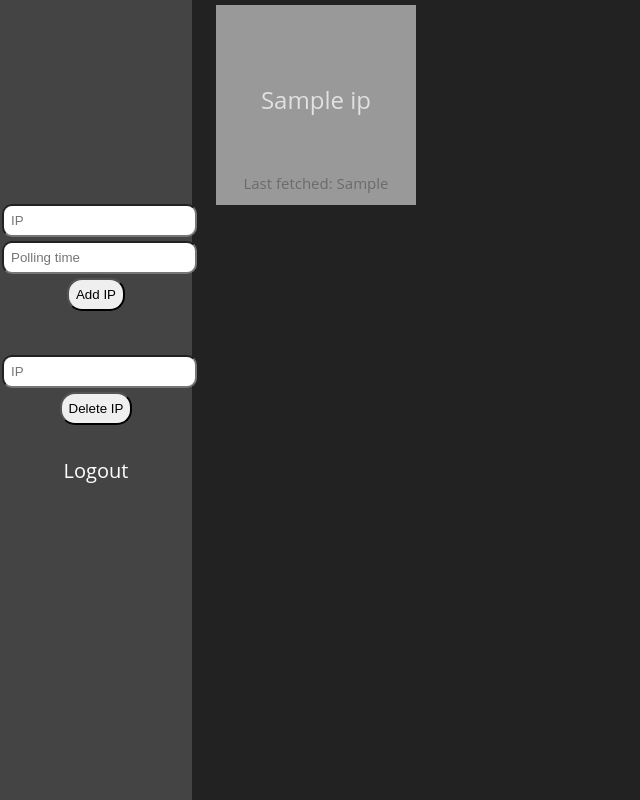
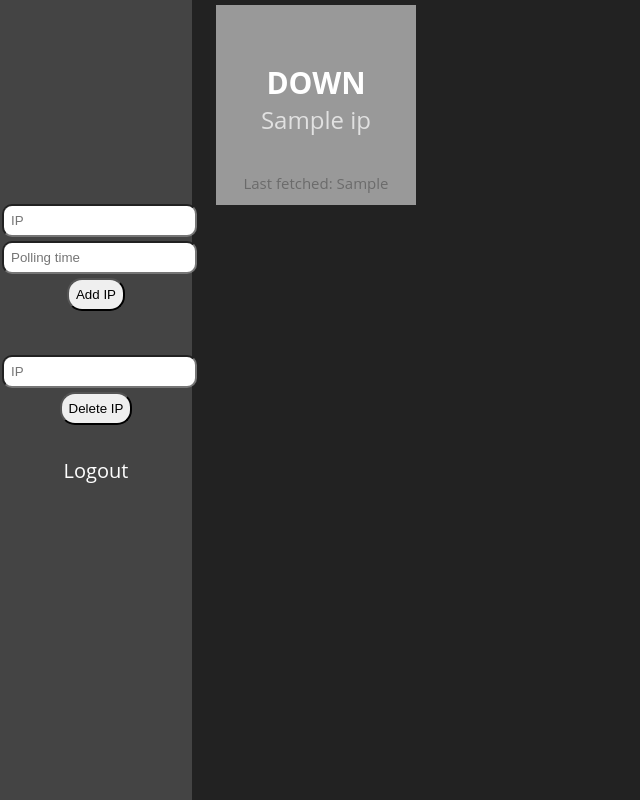
Before and after one commit to adiitya/frozen, a Django app: template dashboard/templates/dashboard/index.html in a window 1280 px wide. Shown: the whole page, without its empty margins (0-640 px from the left). Run offline with Django 3.2, Linux system fonts and the light colour scheme; the template is opened without the code that fills it: most values are stand-ins (such as "Sample title", 1, 10 or a date in 2020); some libraries are stand-ins or nearby versions.

Commit message:
Added UP, DOWN and UNAVAILABLE

```diff
--- a/dashboard/static/dashboard/js/script.js
+++ b/dashboard/static/dashboard/js/script.js
@@ -96,6 +96,7 @@ $(document).ready(function(){
             max_row++;
             var tile = '<li id = "'+Ipdata['name']+'" data-row="'+ max_row +'" data-col="1" data-sizex="1" data-sizey="1" class="gs_w">'
                       +'<div class="down widget widget-number undefined">'
+                      +'<h2 class="value" data-bind="current | shortenedNumber | prepend prefix">UNAVAILABLE</h2>'
                       +'<h1 class="title" data-bind="title">'+Ipdata['name']+'</h1>'
                       +'<p class="updated-at" data-bind="updatedAtMessage">Status not available currently</p>'
                       +'</div>'
--- a/dashboard/static/dashboard/stylesheets/main.css
+++ b/dashboard/static/dashboard/stylesheets/main.css
@@ -38,6 +38,10 @@
     font-size: 120%;
 }
 
+#tiles h2 {
+    font-size: 150%;
+}
+
 .up-0 {
     background-color: #ec663c;
 }
--- a/dashboard/templates/dashboard/index.html
+++ b/dashboard/templates/dashboard/index.html
@@ -37,16 +37,19 @@
 				    <li id = "{{ IP.name }}" data-row="1" data-col="1" data-sizex="1" data-sizey="1">
 				    	{% if IP.status = "200" %}
 				    		<div data-view="Number" class="up-{{ forloop.counter0|mod:4 }}">
+				    			<h2 class="value" data-bind="current | shortenedNumber | prepend prefix">UP</h2>
 					    		<h1 class="title" data-bind="title">{{ IP.name }}</h1>
 					    		<p class="updated-at" data-bind="updatedAtMessage">Last fetched: {{ IP.last_fetched }}</p>
 				    		</div>
 				    	{% elif IP.status = null %}
 				    		<div data-view="Number" class="down">
+				    			<h2 class="value" data-bind="current | shortenedNumber | prepend prefix">UNAVAILABLE</h2>
 					    		<h1 class="title" data-bind="title">{{ IP.name }}</h1>
 					    		<p class="updated-at" data-bind="updatedAtMessage">Status not available currently</p>
 				    		</div>
 				    	{% else %}
 				    		<div data-view="Number" class="down">
+				    			<h2 class="value" data-bind="current | shortenedNumber | prepend prefix">DOWN</h2>
 				    			<h1 class="title" data-bind="title">{{ IP.name }}</h1>
 					    		<p class="updated-at" data-bind="updatedAtMessage">Last fetched: {{ IP.last_fetched }}</p>
 				    		</div>
```
